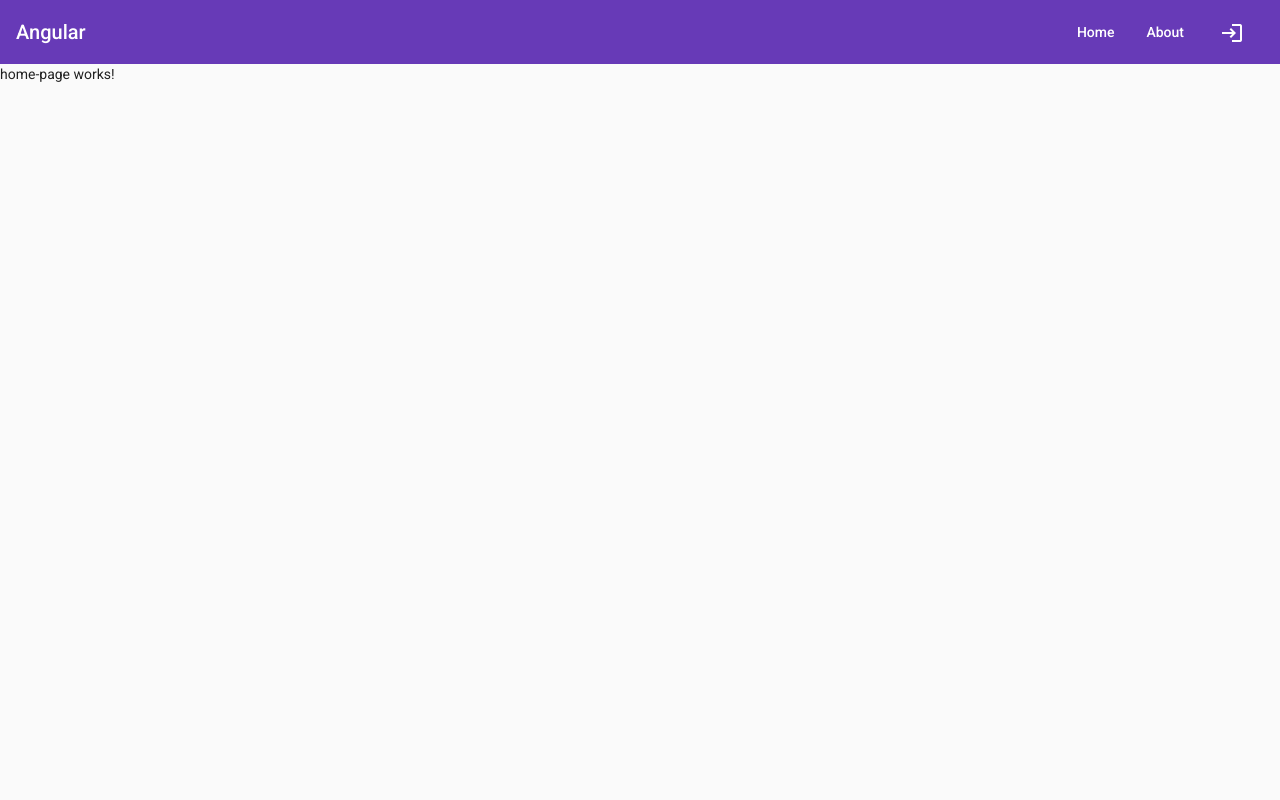
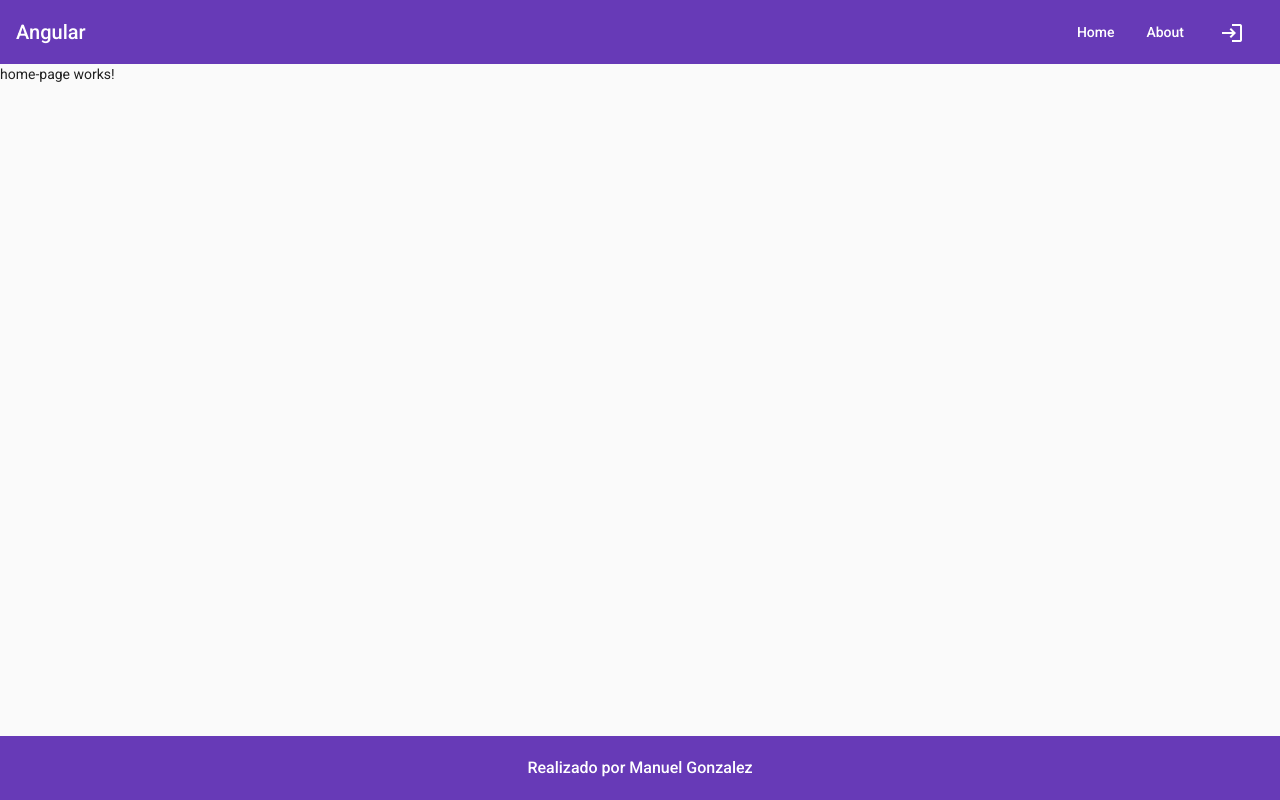
Before and after one commit to ManuelGonCal/lemoncode-ejercicios-modulo-4-Angular, an Angular app: page / in a window 1280 px wide. Built offline with nearby package versions, Linux system fonts and the light colour scheme.

Commit message:
footer added and header img added

```diff
--- a/src/app/app.component.html
+++ b/src/app/app.component.html
@@ -1,2 +1,5 @@
 <app-menu></app-menu>
-<router-outlet></router-outlet>
+<main>
+  <router-outlet></router-outlet>
+</main>
+<app-footer></app-footer>
--- /dev/null
+++ b/src/app/layout/footer/footer.component.html
@@ -0,0 +1,3 @@
+<mat-toolbar color="primary">
+  <p>Realizado por Manuel Gonzalez </p>
+</mat-toolbar>
--- /dev/null
+++ b/src/app/layout/footer/footer.component.scss
@@ -0,0 +1,6 @@
+p {
+  font-size: 16px;
+  width: 100%;
+  margin: 0;
+  text-align: center;
+}
--- /dev/null
+++ b/src/app/layout/footer/footer.component.ts
@@ -0,0 +1,15 @@
+import { Component, OnInit } from '@angular/core';
+
+@Component({
+  selector: 'app-footer',
+  templateUrl: './footer.component.html',
+  styleUrls: ['./footer.component.scss']
+})
+export class FooterComponent implements OnInit {
+
+  constructor() { }
+
+  ngOnInit(): void {
+  }
+
+}
--- a/src/styles.scss
+++ b/src/styles.scss
@@ -1,5 +1,23 @@
 /* You can add global styles to this file, and also import other style files */
 @import '@angular/material/prebuilt-themes/deeppurple-amber.css';
 
-html, body { height: 100%; }
-body {margin: 0; font-family: Roboto, "Helvetica Neue", sans-serif; background-color: #333;}
+html, body {
+  height: 100%;
+}
+
+body {
+  margin: 0;
+  font-family: Roboto,
+  "Helvetica Neue", sans-serif;
+  background-color: #333;
+}
+
+app-root {
+  height: 100%;
+  display: flex;
+  flex-direction: column;
+}
+
+main {
+  flex-grow: 1;
+}
```
Also changed, not shown: src/app/layout/layout.module.ts (+5 -2 lines), src/assets/alien-logo.png (added), 1 other file (tests, documents, lock files or other folders).
